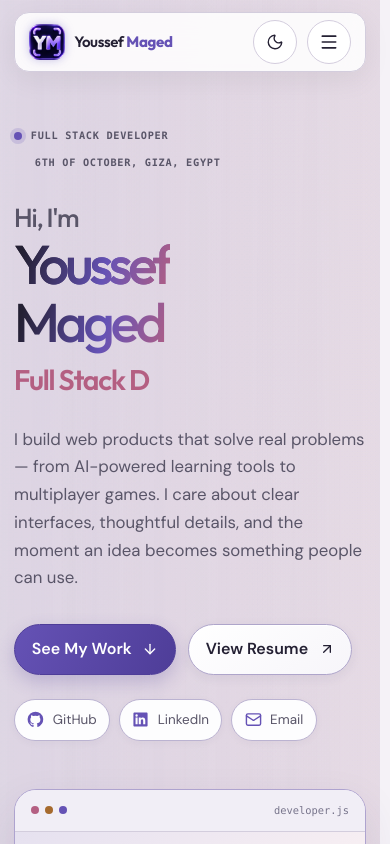
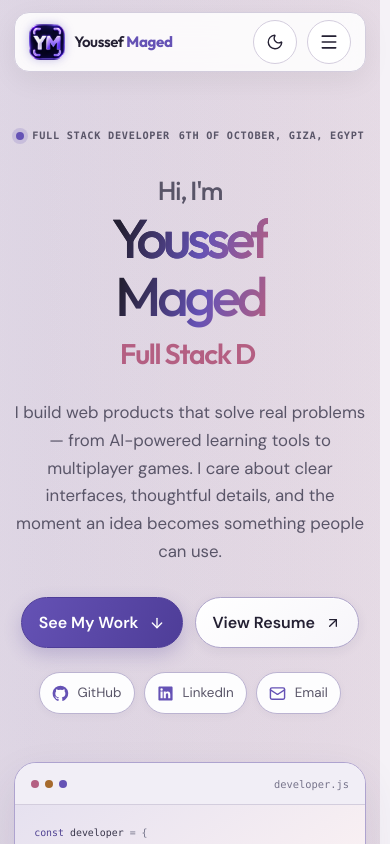
Before and after one commit to youcieff/Portfolio, a Next.js app: page / in a window 390 px wide. Shown: the top 844 px of the page. Built offline with nearby package versions, Linux system fonts and the light colour scheme.

Commit message:
Center mobile hero and preserve light theme

```diff
--- a/app/globals.css
+++ b/app/globals.css
@@ -43,7 +43,7 @@
 }
 
 .light {
-  color-scheme: light;
+  color-scheme: only light;
   --page: #f5f2f7;
   --surface: #fff;
   --surface-raised: #eeebf4;
@@ -3346,15 +3346,34 @@ body:has(.project-dialog[open]) .custom-cursor:not(.dialog-cursor) {
     letter-spacing: 0.11em;
   }
   .hero-kicker {
+    justify-content: center;
     column-gap: 0.55rem;
     font-size: 0.64rem;
     letter-spacing: 0.07em;
   }
+  .hero-kicker-location {
+    flex-basis: auto;
+    padding-left: 0;
+  }
   .shell {
     width: calc(100% - 28px);
   }
   .hero h1 {
     font-size: clamp(3rem, 14vw, 4.6rem);
+    margin-inline: auto;
+    text-align: center;
+  }
+  .hero h1 .hero-title-name,
+  .hero h1 .hero-role-line {
+    margin-inline: auto;
+  }
+  .hero-summary {
+    margin-inline: auto;
+    text-align: center;
+  }
+  .hero-actions,
+  .hero-socials {
+    justify-content: center;
   }
   .hero-socials {
     flex-wrap: wrap;
--- a/app/layout.tsx
+++ b/app/layout.tsx
@@ -64,7 +64,7 @@ export const metadata: Metadata = {
 export const viewport: Viewport = {
   width: "device-width",
   initialScale: 1,
-  colorScheme: "dark light",
+  colorScheme: "light dark",
   themeColor: [
     { media: "(prefers-color-scheme: light)", color: "#f5f4fb" },
     { media: "(prefers-color-scheme: dark)", color: "#090c19" },
@@ -90,7 +90,7 @@ export default function RootLayout({ children }: Readonly<{ children: React.Reac
       suppressHydrationWarning
     >
       <head>
-        <meta name="color-scheme" content="dark light" />
+        <meta name="color-scheme" content="light dark" />
         <script
           type="application/ld+json"
           dangerouslySetInnerHTML={{ __html: JSON.stringify(person).replace(/</g, "\\u003c") }}
```
